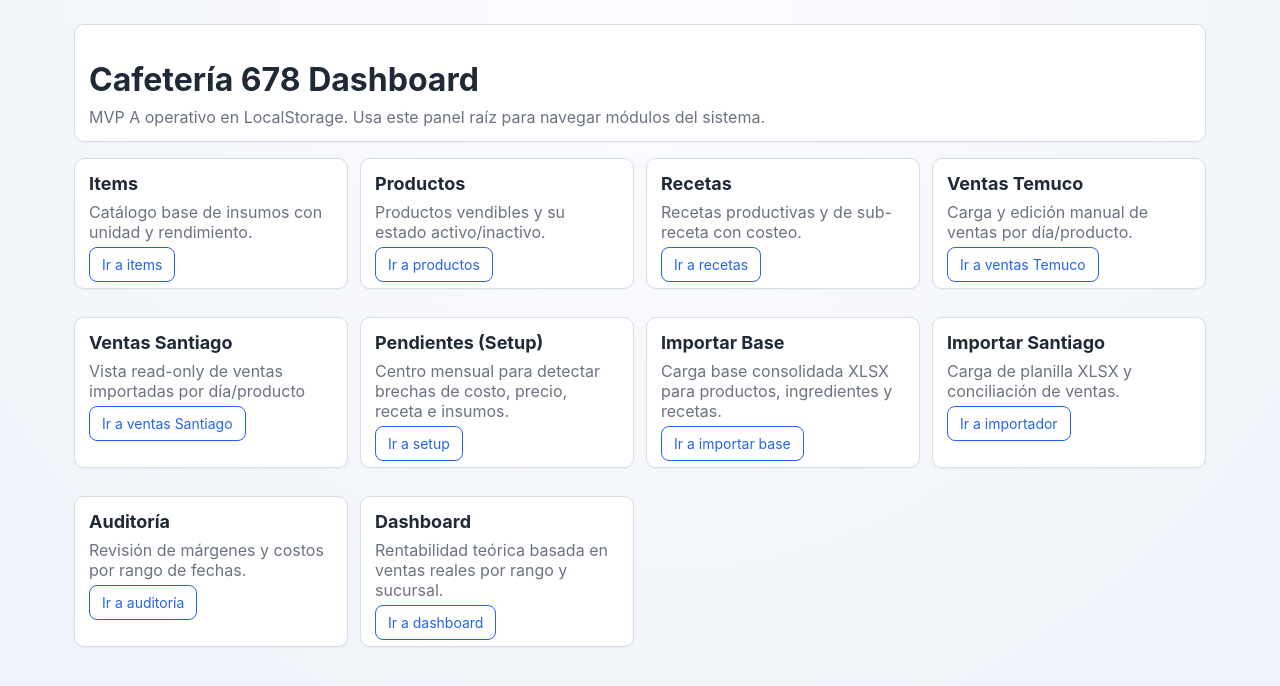
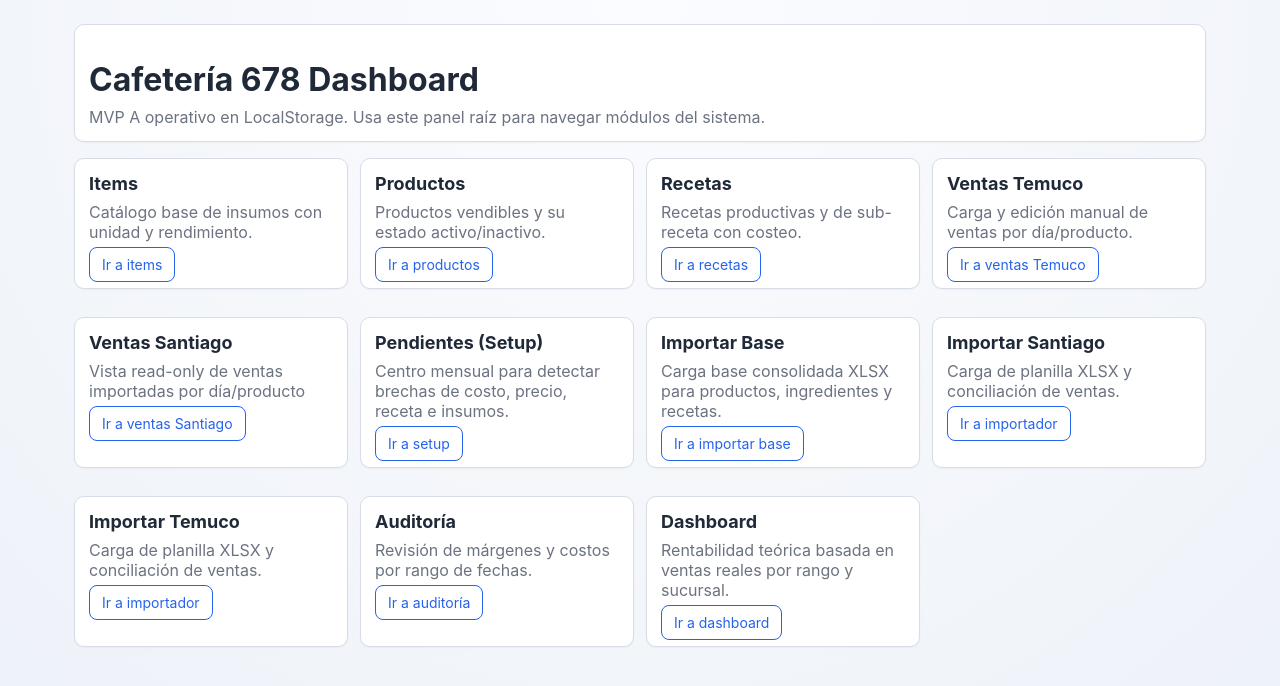
Before and after one commit to NicoChapiro/cafeteria-678-dashboard, a Next.js app: page / in a window 1280 px wide. Shown: the top 686 px of the page. Built offline with nearby package versions, Linux system fonts and the light colour scheme.

Commit message:
Add Temuco import card to home navigation

```diff
--- a/app/page.tsx
+++ b/app/page.tsx
@@ -52,6 +52,12 @@ const sections = [
     cta: 'Ir a importador',
   },
   {
+    title: 'Importar Temuco',
+    description: 'Carga de planilla XLSX y conciliación de ventas.',
+    href: '/sales/temuco/import',
+    cta: 'Ir a importador',
+  },
+  {
     title: 'Auditoría',
     description: 'Revisión de márgenes y costos por rango de fechas.',
     href: '/audit',
```
